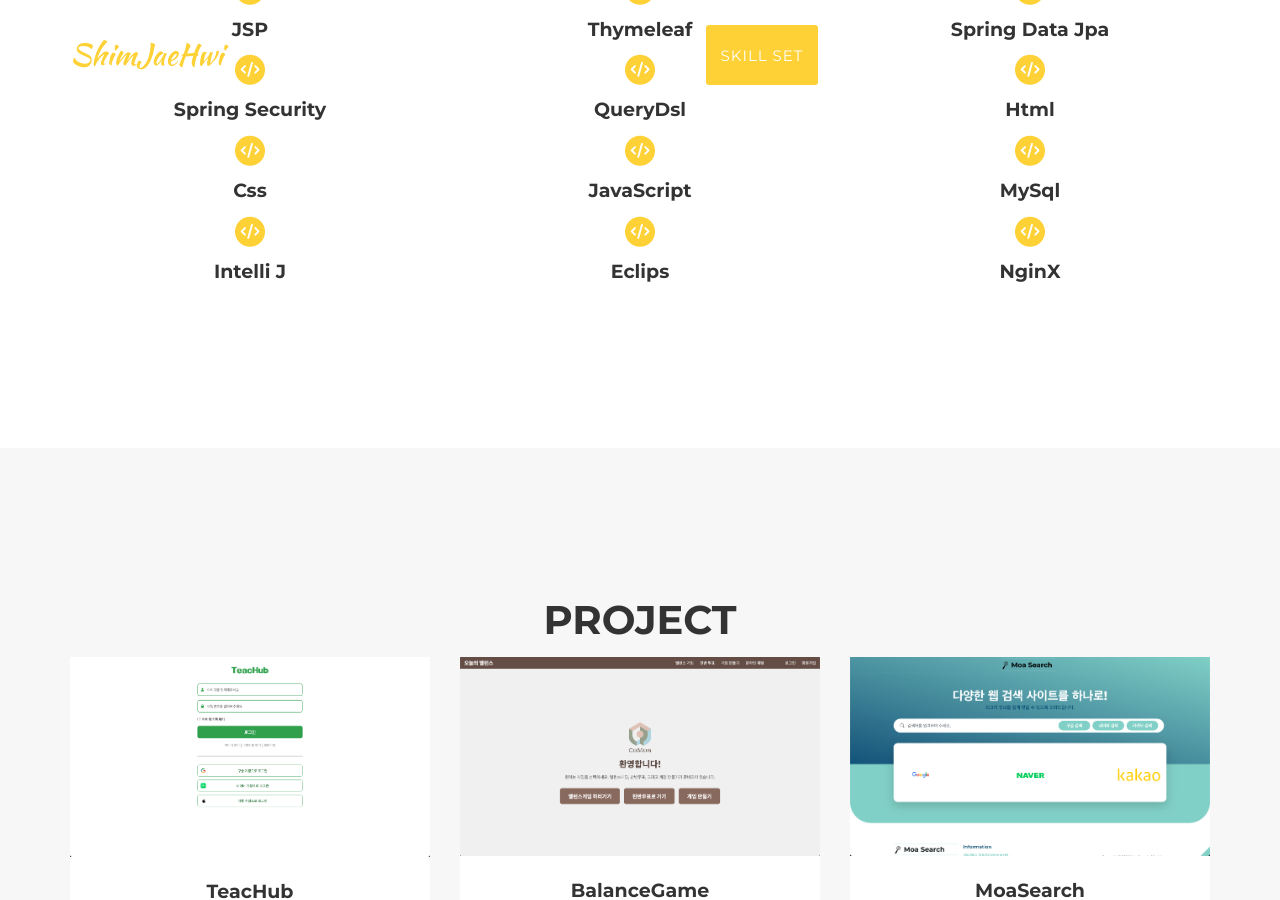
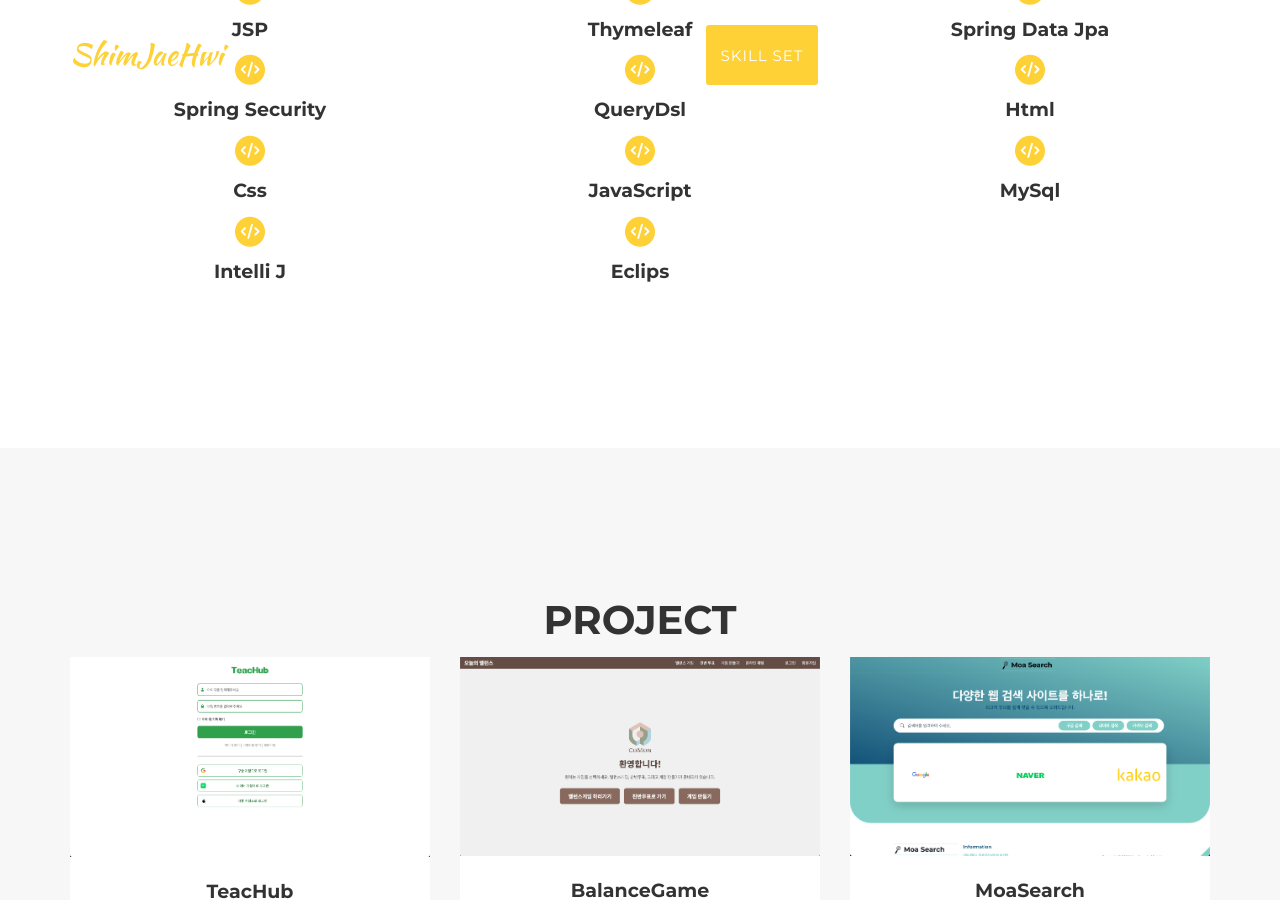
Before and after one commit to Jh214/JH214.github.io, a Jekyll site: the page built from index.html, in a window 1280 px wide and 900 px high, scrolled down 1188 px. Built offline with Jekyll 4.4.1, drawn with Linux system fonts in a browser that asks for light colours; some web fonts are replaced; a script that is not in the unit is left out; the list of posts is cut into pages by our own code.

Commit message:
기술스택 수정

```diff
--- a/_includes/services.html
+++ b/_includes/services.html
@@ -105,13 +105,6 @@
                 </span>
                 <h4 class="service-heading">Eclips</h4>
             </div>
-            <div class="col-md-4">
-                <span class="fa-stack fa-1x">
-                    <i class="fa-solid fa-circle fa-stack-2x text-primary"></i>
-                    <i class="fa-solid fa-code fa-stack-1x fa-inverse"></i>
-                </span>
-                <h4 class="service-heading">NginX</h4>
-            </div>
         </div>
     </div>
 </section>
```
